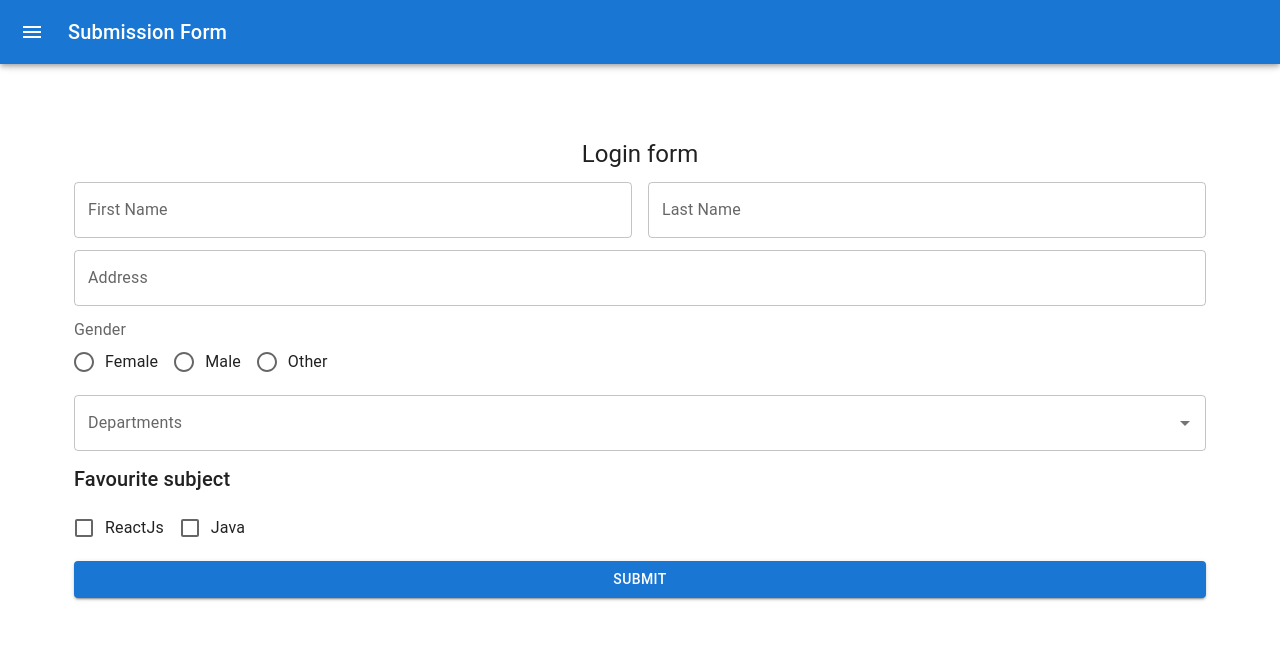
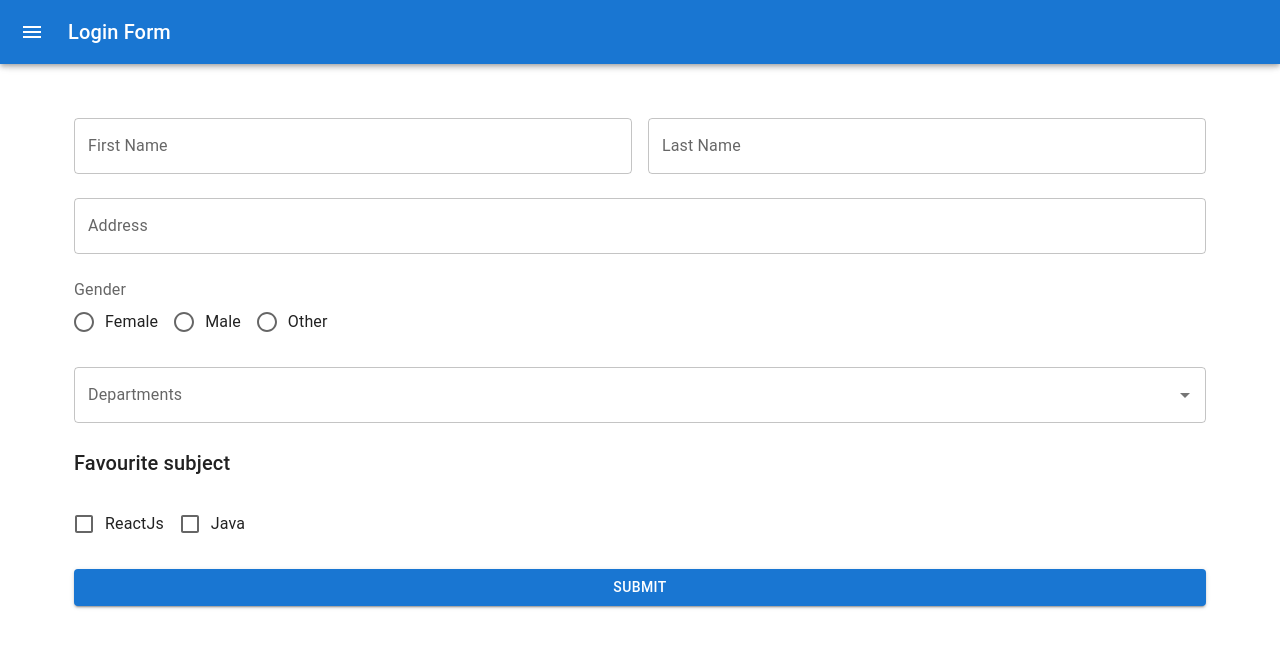
Before and after one commit to dhruvmaindola227/Web-Dev-practice, a React (Create React App) app in the folder react-mui/: page / in a window 1280 px wide. Shown: the top 648 px of the page. Built offline with nearby package versions, Linux system fonts and the light colour scheme.

Commit message:
added images and removed typography.

```diff
--- a/react-mui/src/App.tsx
+++ b/react-mui/src/App.tsx
@@ -129,7 +129,7 @@ export default function PersistentDrawerLeft() {
             <MenuIcon />
           </IconButton>
           <Typography variant="h6" noWrap component="div">
-            Submission Form
+            Login Form
           </Typography>
         </Toolbar>
       </AppBar>
@@ -175,14 +175,11 @@ export default function PersistentDrawerLeft() {
         {/* ----------------------------------------------------------- */}
         <form onSubmit={handleSubmit(onSubmit)}>
           <Stack
-            spacing={1.5}
+            spacing={3}
             marginLeft={"50px"}
             marginRight={"50px"}
-            marginTop={"50px"}
+            marginTop={"30px"}
           >
-            <Typography align="center" variant={"h5"}>
-              Login form
-            </Typography>
             <Stack spacing={2} direction="row" marginTop={"50px"}>
               <TextField
                 {...register("firstname")}
```
Also changed, not shown: react-mui/ss1.png (added), react-mui/ss2.png (added).
